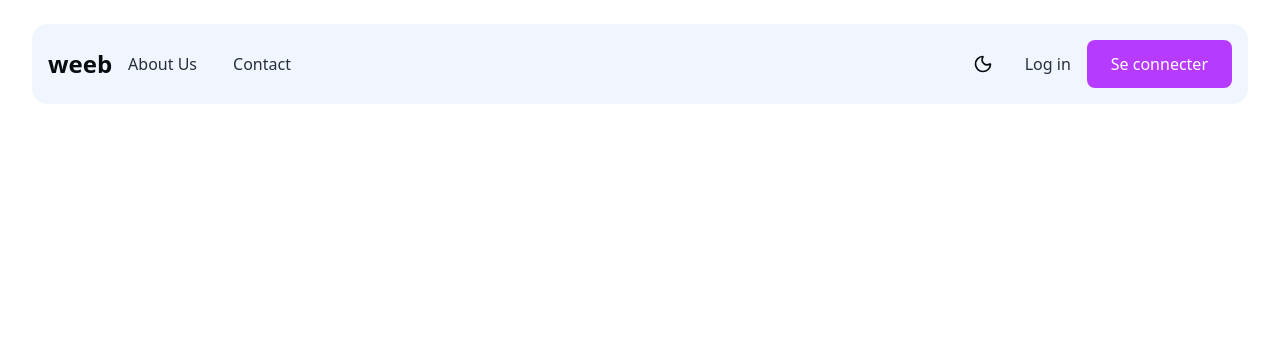
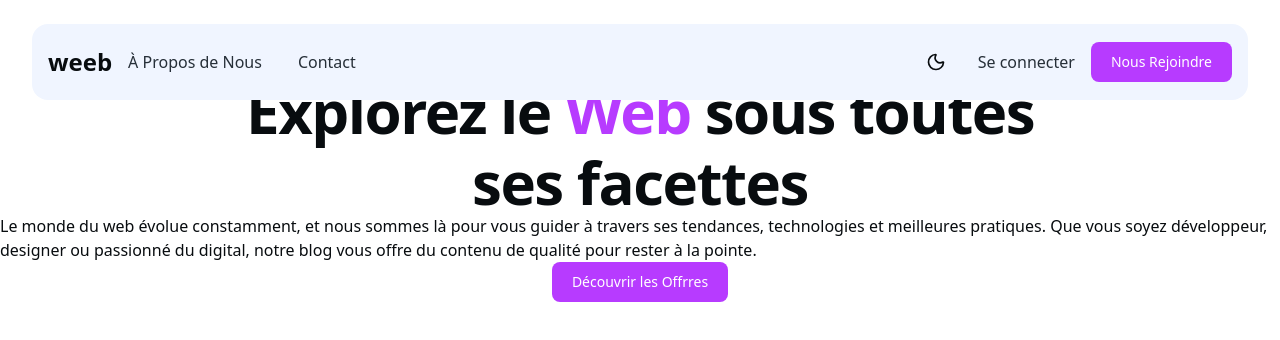
Before and after one commit to MaximeMonnier/weeb_maxime_monnier, a React (Vite) app: page / in a window 1280 px wide. Shown: the top 340 px of the page. Built offline with nearby package versions, Linux system fonts and the light colour scheme.

Commit message:
feat: Create utilities components

```diff
--- a/src/components/common/NavBar.tsx
+++ b/src/components/common/NavBar.tsx
@@ -1,5 +1,7 @@
 import React, { useState, useEffect } from "react";
 import { Sun, Moon, Menu, X } from "lucide-react";
+import MainButton from "../ui/MainButton";
+
 type NavLink = { href: string; label: string };
 
 function NavBar() {
@@ -57,7 +59,7 @@ function NavBar() {
   };
 
   const navLinks: NavLink[] = [
-    { href: "#accueil", label: "About Us" },
+    { href: "#accueil", label: "À Propos de Nous" },
     { href: "#contact", label: "Contact" },
   ];
 
@@ -119,11 +121,12 @@ function NavBar() {
 
                 {/* CTA Button */}
                 <a className="nav-link" href="#login">
-                  Log in
-                </a>
-                <a href="#contact" className="btn-primary">
                   Se connecter
                 </a>
+                <MainButton className="btn-primary">
+                  {" "}
+                  <a href="#contact">Nous Rejoindre</a>
+                </MainButton>
               </div>
             </div>
 
--- /dev/null
+++ b/src/components/common/home/HeroBanner.tsx
@@ -0,0 +1,34 @@
+import MainButton from "../../ui/MainButton";
+import MainTitle from "../../ui/MainTitle";
+
+const HeroBanner = () => {
+  return (
+    <div className="flex flex-col items-center justify-center">
+      <div>
+        <MainTitle
+          line1={
+            <>
+              Explorez le <span className="text-accent">Web</span> sous toutes
+            </>
+          }
+          line2={
+            <>
+              ses <span className="underline-accent">facettes</span>
+            </>
+          }
+        />
+      </div>
+      <div>
+        Le monde du web évolue constamment, et nous sommes là pour vous guider à
+        travers ses tendances, technologies et meilleures pratiques. Que vous
+        soyez développeur, designer ou passionné du digital, notre blog vous
+        offre du contenu de qualité pour rester à la pointe.
+      </div>
+      <div>
+        <MainButton>Découvrir les Offrres</MainButton>
+      </div>
+    </div>
+  );
+};
+
+export default HeroBanner;
--- /dev/null
+++ b/src/components/ui/LinkTitle.tsx
@@ -0,0 +1,45 @@
+import React from "react";
+import { ArrowRight } from "lucide-react";
+
+type TextCtaLinkProps = {
+  href: string;
+  children: React.ReactNode;
+
+  /** Optionnel : ouvre dans un nouvel onglet */
+  external?: boolean;
+
+  /** Optionnel : style plus “accent” (violet) au hover */
+  hoverAccent?: boolean;
+
+  className?: string;
+};
+
+function cx(...classes: Array<string | false | undefined | null>) {
+  return classes.filter(Boolean).join(" ");
+}
+
+export default function TextCtaLink({
+  href,
+  children,
+  external = false,
+  hoverAccent = false,
+  className,
+}: TextCtaLinkProps) {
+  return (
+    <a
+      href={href}
+      className={cx(
+        "group inline-flex items-center gap-2 text-sm font-medium focus-ring-primary",
+        "link-soft", // vient du CSS (ou remplace par footer-link si tu préfères)
+        hoverAccent && "hover:text-accent",
+        className
+      )}
+      target={external ? "_blank" : undefined}
+      rel={external ? "noreferrer" : undefined}
+    >
+      <span>{children}</span>
+
+      <ArrowRight className="h-4 w-4 transition-transform duration-200 group-hover:translate-x-1" />
+    </a>
+  );
+}
--- /dev/null
+++ b/src/components/ui/Logo.tsx
@@ -0,0 +1,42 @@
+type LogoProps = {
+  href?: string;
+  size?: "sm" | "md" | "lg";
+  className?: string;
+};
+
+const sizes: Record<NonNullable<LogoProps["size"]>, string> = {
+  sm: "text-lg",
+  md: "text-2xl",
+  lg: "text-3xl",
+};
+
+export default function Logo({
+  href = "#accueil",
+  size = "md",
+  className,
+}: LogoProps) {
+  const content = (
+    <span
+      className={[
+        "font-bold tracking-tight leading-none",
+        "text-primary", // ta classe token (light/dark)
+        sizes[size],
+        className ?? "",
+      ].join(" ")}
+    >
+      weeb
+    </span>
+  );
+
+  return href ? (
+    <a
+      href={href}
+      aria-label="Retour à l'accueil"
+      className="inline-flex items-center focus-ring-primary rounded"
+    >
+      {content}
+    </a>
+  ) : (
+    <div className="inline-flex items-center">{content}</div>
+  );
+}
--- /dev/null
+++ b/src/components/ui/LogoBanner.tsx
@@ -0,0 +1,49 @@
+type Brand = {
+  name: string;
+  src: string; // chemin vers ton svg/png (ex: /brands/smartfinder.svg)
+  href?: string;
+};
+
+const brands: Brand[] = [
+  { name: "SmartFinder", src: "/brands/smartfinder.svg", href: "#" },
+  { name: "Zoomerr", src: "/brands/zoomerr.svg", href: "#" },
+  { name: "SHELLS", src: "/brands/shells.svg", href: "#" },
+  { name: "WAVES", src: "/brands/waves.svg", href: "#" },
+  { name: "ArtVenue", src: "/brands/artvenue.svg", href: "#" },
+];
+
+export default function LogoBanner() {
+  return (
+    <section className="border-t border-primary py-10">
+      <div className="container-custom">
+        <div className="flex flex-wrap items-center justify-center gap-x-10 gap-y-6 md:gap-x-14">
+          {brands.map((b) => {
+            const content = (
+              <img
+                src={b.src}
+                alt={b.name}
+                className="h-5 w-auto opacity-70 transition-opacity duration-200 hover:opacity-100"
+                loading="lazy"
+              />
+            );
+
+            return b.href ? (
+              <a
+                key={b.name}
+                href={b.href}
+                aria-label={b.name}
+                className="focus-ring-primary rounded"
+              >
+                {content}
+              </a>
+            ) : (
+              <div key={b.name} aria-label={b.name}>
+                {content}
+              </div>
+            );
+          })}
+        </div>
+      </div>
+    </section>
+  );
+}
--- /dev/null
+++ b/src/components/ui/MainButton.tsx
@@ -0,0 +1,65 @@
+import React from "react";
+
+type ButtonVariant = "primary" | "outline";
+type ButtonSize = "sm" | "md" | "lg";
+
+type ButtonProps = React.ButtonHTMLAttributes<HTMLButtonElement> & {
+  variant?: ButtonVariant;
+  size?: ButtonSize;
+  fullWidth?: boolean;
+};
+
+const base =
+  "inline-flex items-center justify-center gap-2 font-medium transition-all duration-200 select-none " +
+  "rounded-[var(--radius-button)] focus-visible:outline focus-visible:outline-2 focus-visible:outline-offset-2 " +
+  "disabled:opacity-50 disabled:cursor-not-allowed";
+
+const sizes: Record<ButtonSize, string> = {
+  sm: "h-9 px-4 text-sm",
+  md: "h-10 px-5 text-sm",
+  lg: "h-11 px-6 text-base",
+};
+
+const variants: Record<ButtonVariant, string> = {
+  // Bouton violet (comme sur ton screen)
+  primary:
+    "text-white " +
+    "bg-[var(--color-light-accent-primary)] hover:bg-[var(--color-light-accent-hover)] " +
+    "dark:bg-[var(--color-dark-accent-primary)] dark:hover:bg-[var(--color-dark-accent-hover)] " +
+    "hover:-translate-y-[1px] hover:shadow-[var(--shadow-glow-primary)] active:translate-y-0 " +
+    "focus-visible:outline-[var(--color-light-accent-primary)] dark:focus-visible:outline-[var(--color-dark-accent-primary)]",
+
+  // Variante noir/blanc (outline) comme “S'abonner à la newsletter”
+  outline:
+    "bg-transparent " +
+    "text-[var(--color-light-text-primary)] border border-[var(--color-light-border-secondary)] " +
+    "hover:bg-[var(--color-light-bg-tertiary)] " +
+    "dark:text-[var(--color-dark-text-primary)] dark:border-[var(--color-dark-border-secondary)] " +
+    "dark:hover:bg-[var(--color-dark-bg-tertiary)] " +
+    "focus-visible:outline-[var(--color-light-accent-primary)] dark:focus-visible:outline-[var(--color-dark-accent-primary)]",
+};
+
+function cx(...classes: Array<string | false | undefined | null>) {
+  return classes.filter(Boolean).join(" ");
+}
+
+export default function Button({
+  variant = "primary",
+  size = "md",
+  fullWidth = false,
+  className,
+  ...props
+}: ButtonProps) {
+  return (
+    <button
+      className={cx(
+        base,
+        sizes[size],
+        variants[variant],
+        fullWidth && "w-full",
+        className
+      )}
+      {...props}
+    />
+  );
+}
--- /dev/null
+++ b/src/components/ui/MainTitle.tsx
@@ -0,0 +1,30 @@
+import React from "react";
+
+type HeroTitleProps = {
+  line1: React.ReactNode;
+  line2?: React.ReactNode;
+  as?: "h1" | "h2";
+  center?: boolean;
+};
+
+export default function HeroTitle({
+  line1,
+  line2,
+  as = "h1",
+  center = true,
+}: HeroTitleProps) {
+  const Comp = as;
+
+  return (
+    <Comp
+      className={[
+        "text-primary font-bold tracking-tight leading-[1.05]",
+        "text-4xl sm:text-5xl md:text-6xl",
+        center ? "text-center" : "text-left",
+      ].join(" ")}
+    >
+      <span className="block">{line1}</span>
+      {line2 ? <span className="block mt-2">{line2}</span> : null}
+    </Comp>
+  );
+}
--- /dev/null
+++ b/src/components/ui/SecondTitle.tsx
@@ -0,0 +1,53 @@
+import React from "react";
+
+type SectionTitleSize = "md" | "lg";
+
+type SectionTitleProps = {
+  /** Contenu ligne 1 (tu peux passer du texte ou des spans) */
+  line1: React.ReactNode;
+  /** Contenu ligne 2 (optionnel) */
+  line2?: React.ReactNode;
+
+  /** h2 par défaut (tu peux mettre h3 si besoin) */
+  as?: "h2" | "h3";
+
+  /** Centré (ex: "Ils nous font confiance") ou à gauche (ex: bloc avec image) */
+  align?: "center" | "left";
+
+  /** Taille : md (section standard) / lg (section plus mise en avant) */
+  size?: SectionTitleSize;
+
+  className?: string;
+};
+
+const sizeClasses: Record<SectionTitleSize, string> = {
+  // "Ils nous font confiance"
+  md: "text-2xl sm:text-3xl",
+  // "Apprenez et progressez"
+  lg: "text-3xl sm:text-4xl",
+};
+
+export default function SectionTitle({
+  line1,
+  line2,
+  as = "h2",
+  align = "center",
+  size = "md",
+  className,
+}: SectionTitleProps) {
+  const Comp = as;
+
+  return (
+    <Comp
+      className={[
+        "text-primary font-bold tracking-tight leading-[1.1]",
+        sizeClasses[size],
+        align === "center" ? "text-center" : "text-left",
+        className ?? "",
+      ].join(" ")}
+    >
+      <span className="block">{line1}</span>
+      {line2 ? <span className="mt-2 block">{line2}</span> : null}
+    </Comp>
+  );
+}
--- a/src/layouts/MainLayout.tsx
+++ b/src/layouts/MainLayout.tsx
@@ -1,9 +1,15 @@
+import React from "react";
 import NavBar from "../components/common/NavBar";
 
-const MainLayout = () => {
+type MainLayoutProps = {
+  children: React.ReactNode;
+};
+
+const MainLayout: React.FC<MainLayoutProps> = ({ children }) => {
   return (
     <div>
       <NavBar />
+      {children}
     </div>
   );
 };
--- a/src/pages/home.tsx
+++ b/src/pages/home.tsx
@@ -1,7 +1,14 @@
+import HeroBanner from "../components/common/home/HeroBanner";
 import MainLayout from "../layouts/MainLayout";
 
 const home = () => {
-  return <MainLayout></MainLayout>;
+  return (
+    <MainLayout>
+      <header className="h-screen">
+        <HeroBanner />
+      </header>
+    </MainLayout>
+  );
 };
 
 export default home;
```
